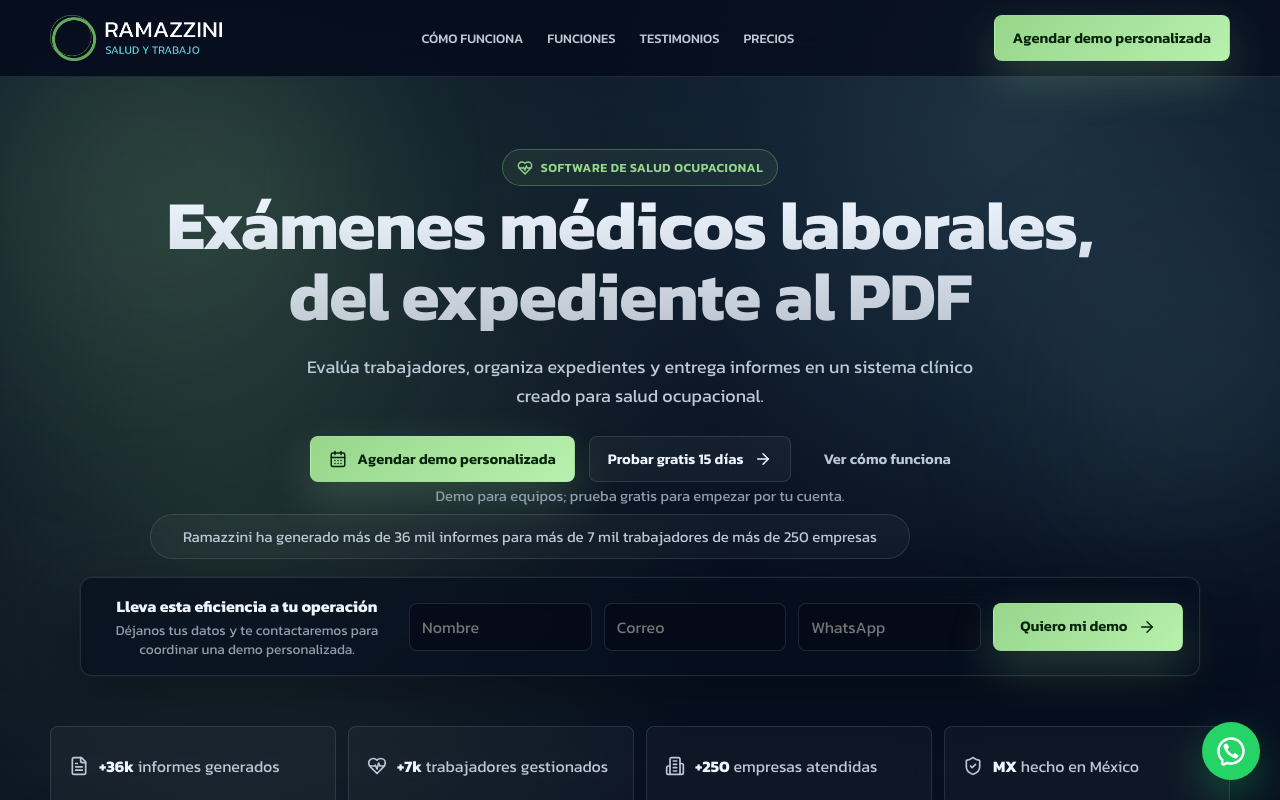
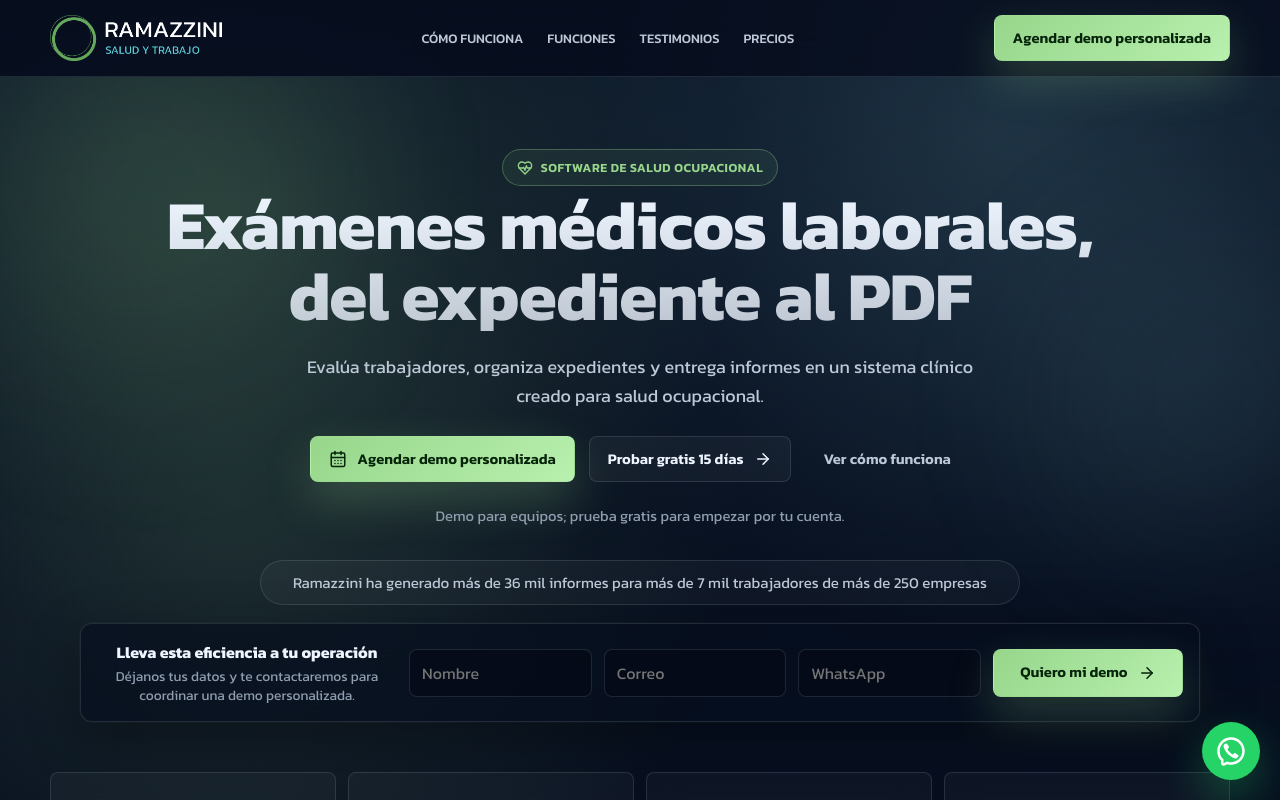
Before and after one commit to TenzinGyatzo/Ramazzini_Landing, a Next.js app: page / in a window 1280 px wide. Shown: the top 800 px of the page. Built offline with nearby package versions, Linux system fonts and the light colour scheme; no server answers.

Commit message:
Refine home hero spacing and proof alignment

```diff
--- a/app/globals.css
+++ b/app/globals.css
@@ -449,8 +449,13 @@
 
 .home-hero-copy .microcopy {
   max-width: 55ch;
-  margin-inline: auto;
+  margin: 24px auto 0;
   line-height: 1.45;
+}
+
+.home-hero-copy .hero-proof {
+  margin: 32px auto 0;
+  text-align: center;
 }
 
 .product-loop {
```
